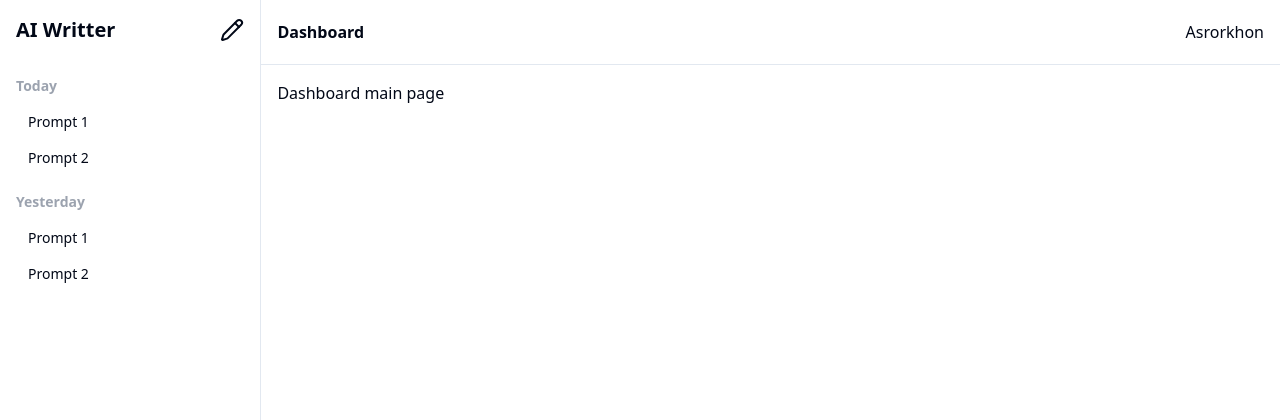
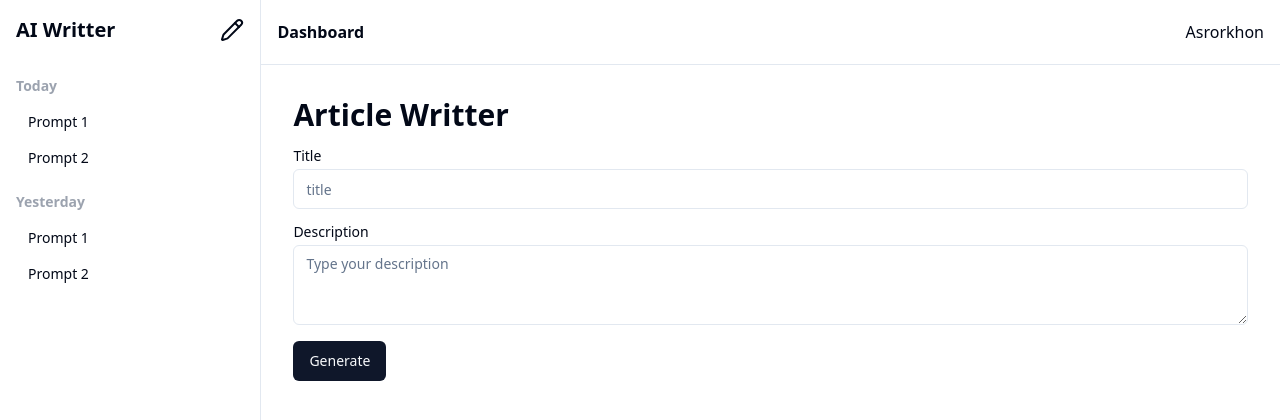
Before and after one commit to Asrorhon04/ai-writter, a React (Vite) app: page /dashboard in a window 1280 px wide. Shown: the top 420 px of the page. Built offline with nearby package versions, Linux system fonts and the light colour scheme.

Commit message:
feat/form component created

```diff
--- a/package.json
+++ b/package.json
@@ -12,6 +12,7 @@
   "dependencies": {
     "@heroicons/react": "^2.1.4",
     "@radix-ui/react-dropdown-menu": "^2.1.0",
+    "@radix-ui/react-label": "^2.1.0",
     "@radix-ui/react-slot": "^1.0.2",
     "class-variance-authority": "^0.7.0",
     "clsx": "^2.1.1",
--- /dev/null
+++ b/src/components/dashboard/content-create.tsx
@@ -0,0 +1,57 @@
+import { Input } from "@/components/ui/input"
+import { Label } from "@/components/ui/label"
+import { Textarea } from "@/components/ui/textarea"
+import { Button } from "@/components/ui/button"
+import { FormEvent, useState } from "react"
+import { Loader2 } from "lucide-react"
+
+export default function ContentCreate(){
+
+	const [isLoading, setIsLoading]=useState(false);
+
+	const [form, setForm] = useState({
+		title:'',
+		description:'',
+	});
+
+	const handleSubmit = (event:FormEvent) =>{
+		event.preventDefault();
+		setIsLoading(true);
+		console.log(form);
+	}
+
+	const handleChange = (event:FormEvent<HTMLInputElement| HTMLTextAreaElement>)=>{
+		const {name, value} = event.currentTarget;
+		console.log(name, value);
+		setForm({...form, [name]:value})
+	}
+
+	return(
+		<div>
+				<h1 className="text-3xl font-semibold">Article Writter</h1>
+				<form action="" className="mt-4" onSubmit={handleSubmit}>
+					<div className="grid w-full gap-1.5 mb-4">
+						<Label htmlFor="title">Title</Label>
+						<Input type="title" id="title" placeholder="title" name="title"
+						onChange={handleChange}
+						disabled={isLoading}
+						/>
+					</div>
+					<div className="grid w-full gap-1.5 mb-4">
+					<Label htmlFor="message">Description</Label>
+					<Textarea
+					placeholder="Type your description"
+					id="message"
+					name="description"
+					onChange={handleChange}
+					disabled={isLoading}
+					/>
+				</div>
+					<Button disabled={isLoading}>
+						{isLoading && <Loader2 className="mr-2 h-4 w-4 animate-spin" />}
+						Generate
+					</Button>
+				</form>
+		</div>
+	)
+}
--- a/src/components/layout/dashboard-layout.tsx
+++ b/src/components/layout/dashboard-layout.tsx
@@ -8,7 +8,7 @@
 			<Sidebar />
 			<div className="w-full">
 				<Navbar />
-				<div className="p-4">
+				<div className="p-8">
 					<Outlet />
 				</div>
 			</div>
--- /dev/null
+++ b/src/components/ui/input.tsx
@@ -0,0 +1,25 @@
+import * as React from "react"
+
+import { cn } from "@/lib/utils"
+
+export interface InputProps
+  extends React.InputHTMLAttributes<HTMLInputElement> {}
+
+const Input = React.forwardRef<HTMLInputElement, InputProps>(
+  ({ className, type, ...props }, ref) => {
+    return (
+      <input
+        type={type}
+        className={cn(
+          "flex h-10 w-full rounded-md border border-input bg-background px-3 py-2 text-sm ring-offset-background file:border-0 file:bg-transparent file:text-sm file:font-medium placeholder:text-muted-foreground focus-visible:outline-none focus-visible:ring-2 focus-visible:ring-ring focus-visible:ring-offset-2 disabled:cursor-not-allowed disabled:opacity-50",
+          className
+        )}
+        ref={ref}
+        {...props}
+      />
+    )
+  }
+)
+Input.displayName = "Input"
+
+export { Input }
--- /dev/null
+++ b/src/components/ui/label.tsx
@@ -0,0 +1,24 @@
+import * as React from "react"
+import * as LabelPrimitive from "@radix-ui/react-label"
+import { cva, type VariantProps } from "class-variance-authority"
+
+import { cn } from "@/lib/utils"
+
+const labelVariants = cva(
+  "text-sm font-medium leading-none peer-disabled:cursor-not-allowed peer-disabled:opacity-70"
+)
+
+const Label = React.forwardRef<
+  React.ElementRef<typeof LabelPrimitive.Root>,
+  React.ComponentPropsWithoutRef<typeof LabelPrimitive.Root> &
+    VariantProps<typeof labelVariants>
+>(({ className, ...props }, ref) => (
+  <LabelPrimitive.Root
+    ref={ref}
+    className={cn(labelVariants(), className)}
+    {...props}
+  />
+))
+Label.displayName = LabelPrimitive.Root.displayName
+
+export { Label }
--- /dev/null
+++ b/src/components/ui/textarea.tsx
@@ -0,0 +1,24 @@
+import * as React from "react"
+
+import { cn } from "@/lib/utils"
+
+export interface TextareaProps
+  extends React.TextareaHTMLAttributes<HTMLTextAreaElement> {}
+
+const Textarea = React.forwardRef<HTMLTextAreaElement, TextareaProps>(
+  ({ className, ...props }, ref) => {
+    return (
+      <textarea
+        className={cn(
+          "flex min-h-[80px] w-full rounded-md border border-input bg-background px-3 py-2 text-sm ring-offset-background placeholder:text-muted-foreground focus-visible:outline-none focus-visible:ring-2 focus-visible:ring-ring focus-visible:ring-offset-2 disabled:cursor-not-allowed disabled:opacity-50",
+          className
+        )}
+        ref={ref}
+        {...props}
+      />
+    )
+  }
+)
+Textarea.displayName = "Textarea"
+
+export { Textarea }
--- a/src/main.tsx
+++ b/src/main.tsx
@@ -3,6 +3,7 @@
 import './index.css'
 import { RouterProvider, createBrowserRouter } from 'react-router-dom';
 import DashboardLayout from './components/layout/dashboard-layout';
+import ContentCreate from './components/dashboard/content-create';
 
 const router = createBrowserRouter([
   {
@@ -23,7 +24,7 @@
 		children:[
 			{
 				index:true,
-				element:<h1>Dashboard main page</h1>
+				element:<ContentCreate/>
 			}
 		]
   },
```
Also changed, not shown: 1 other file (tests, documents, lock files or other folders).
